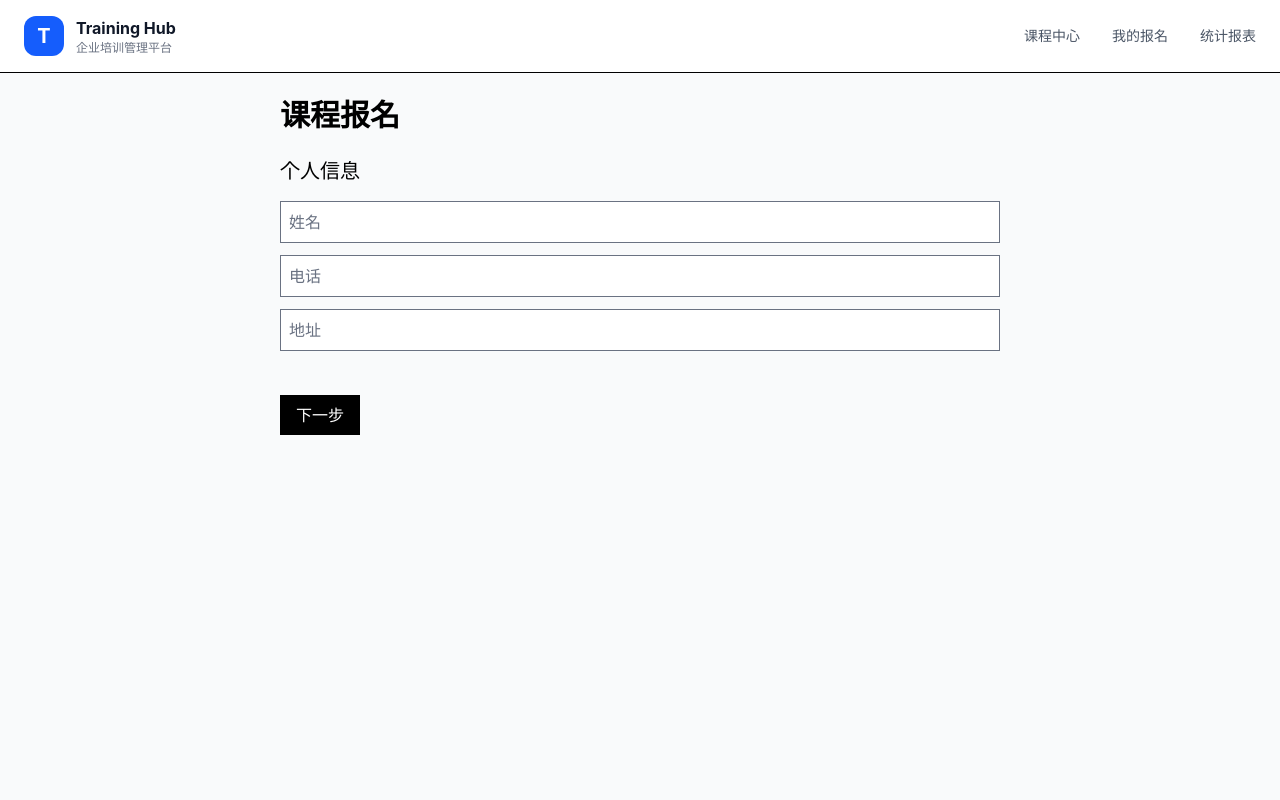
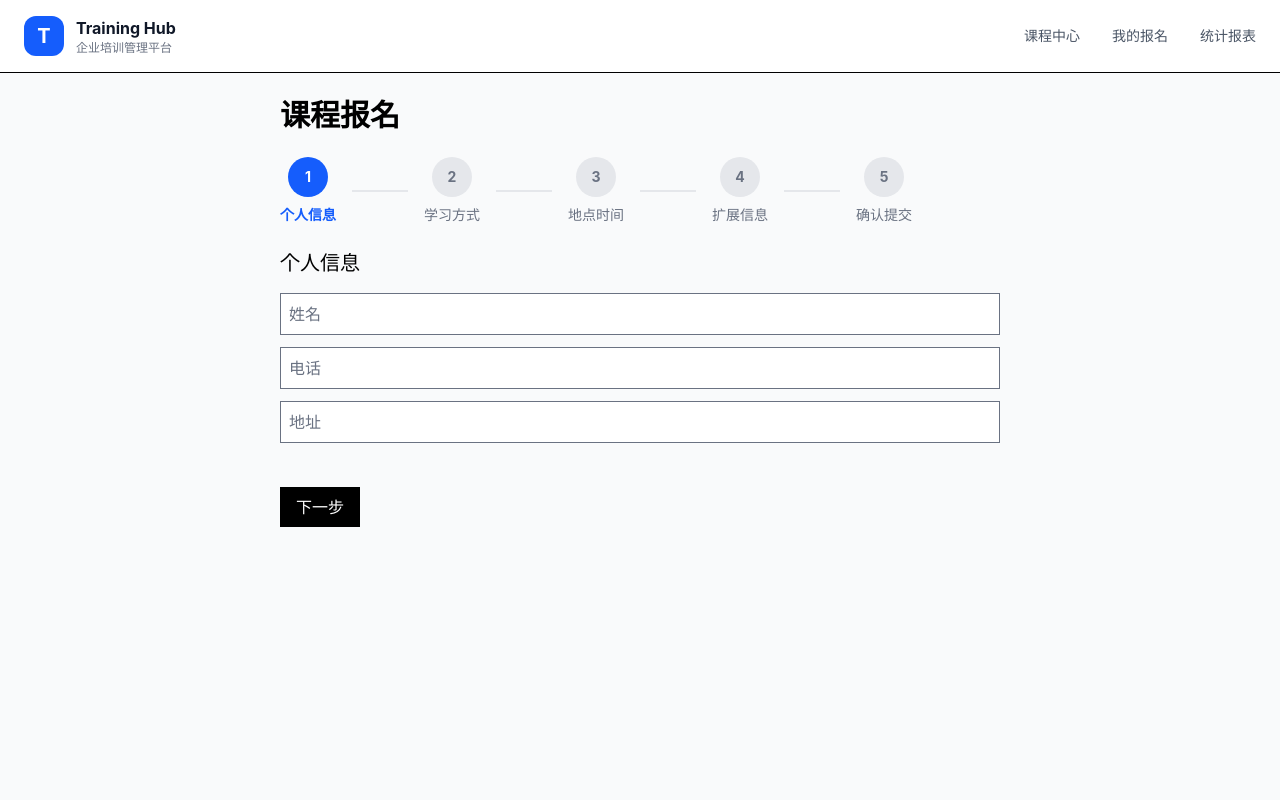
Before and after one commit to kuige/training-system, a SvelteKit app: page /apply/1 in a window 1280 px wide. Shown: the top 800 px of the page. Built offline with nearby package versions, Linux system fonts and the light colour scheme.

Commit message:
课程报名添加步骤条

```diff
--- /dev/null
+++ b/src/lib/components/application/Stepper.svelte
@@ -0,0 +1,40 @@
+<script lang="ts">
+	interface Step {
+		label: string;
+	}
+
+	interface Props {
+		steps: Step[];
+		current: number;
+		onChange: (index: number) => void;
+	}
+
+	let { steps, current, onChange }: Props = $props();
+</script>
+
+<div class="flex items-center justify-between">
+	{#each steps as step, index (index)}
+		<div class="flex flex-1 items-center">
+			<button class="flex flex-col items-center" onclick={() => onChange(index + 1)}>
+				<div
+					class="flex h-10 w-10 items-center justify-center rounded-full text-sm font-bold transition
+		      {current >= index + 1 ? 'bg-blue-600 text-white' : 'bg-gray-200 text-gray-500'}"
+				>
+					{index + 1}
+				</div>
+				<span
+					class="mt-2 text-sm
+		      {current === index + 1 ? 'font-bold text-blue-600' : 'text-gray-500'}"
+				>
+					{step.label}
+				</span>
+			</button>
+			{#if index < steps.length - 1}
+				<div
+					class="mx-4 h-0.5 flex-1
+          {current > index + 1 ? 'bg-blue-600' : 'bg-gray-200'}"
+				></div>
+			{/if}
+		</div>
+	{/each}
+</div>
--- a/src/routes/apply/[courseId]/+page.svelte
+++ b/src/routes/apply/[courseId]/+page.svelte
@@ -3,6 +3,15 @@
 	import { application } from '$lib/stores/application.svelte';
 	import { locations } from '$lib/mock/location';
   import { modeText } from '$lib/utils/textMapping';
+	import Stepper from '$lib/components/application/Stepper.svelte';
+
+	const steps = [
+		{ label:'个人信息' },
+		{ label:'学习方式' },
+		{ label:'地点时间' },
+		{ label:'扩展信息' },
+		{ label:'确认提交' }
+	];
 
 	application.courseId = page.params.courseId || '';
 
@@ -16,6 +25,10 @@
 		step--;
 	}
 
+	function changeStep(index: number) {
+		step = index;
+	}
+
   function getLocationName(locationId: string) {
     const location = locations.find((loc) => loc.id === locationId);
     return location ? location.name : '';
@@ -24,6 +37,8 @@
 
 <div class="mx-auto max-w-3xl p-6">
 	<h1 class="mb-6 text-3xl font-bold">课程报名</h1>
+	<Stepper steps={steps} current={step} onChange={changeStep} />
+	<div class="mb-6"></div>
 	{#if step === 1}
 		<h2 class="mb-4 text-xl">个人信息</h2>
 		<input class="mb-3 w-full border p-2" placeholder="姓名" bind:value={application.user.name} />
```
